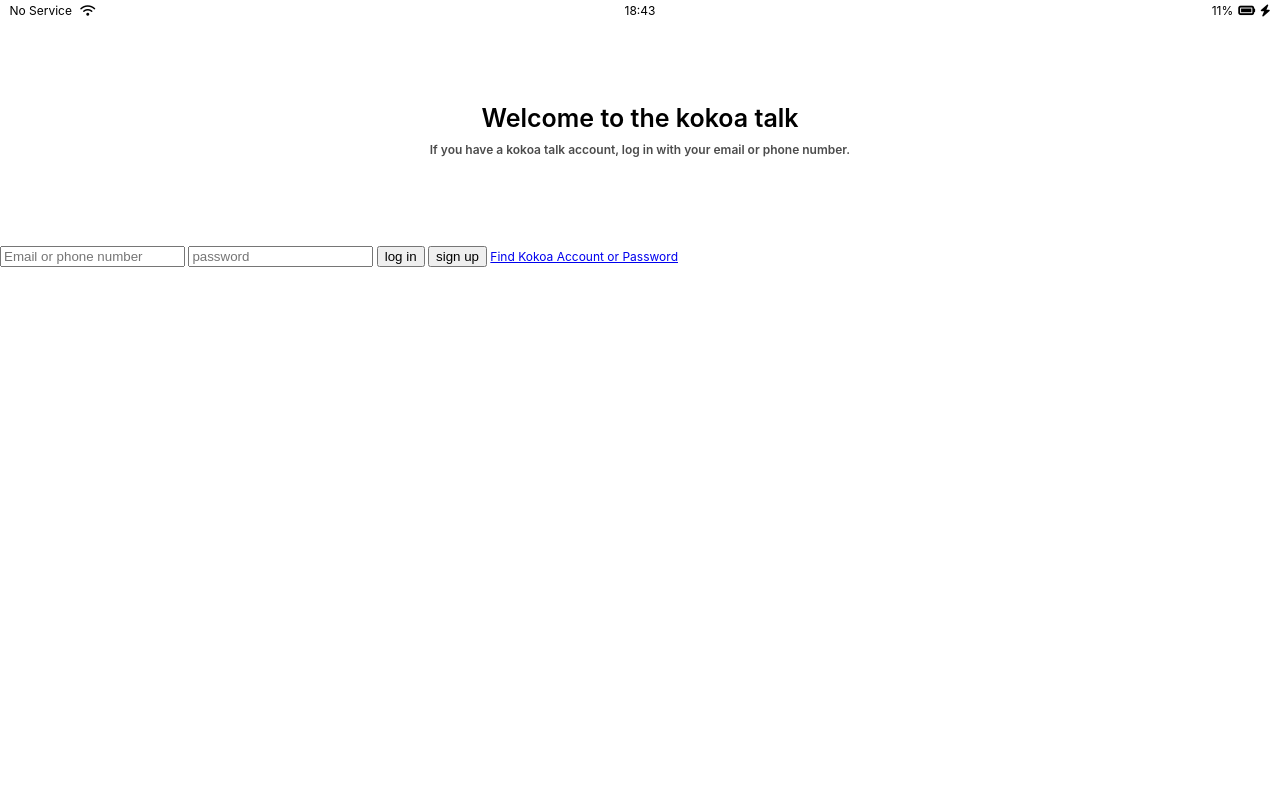
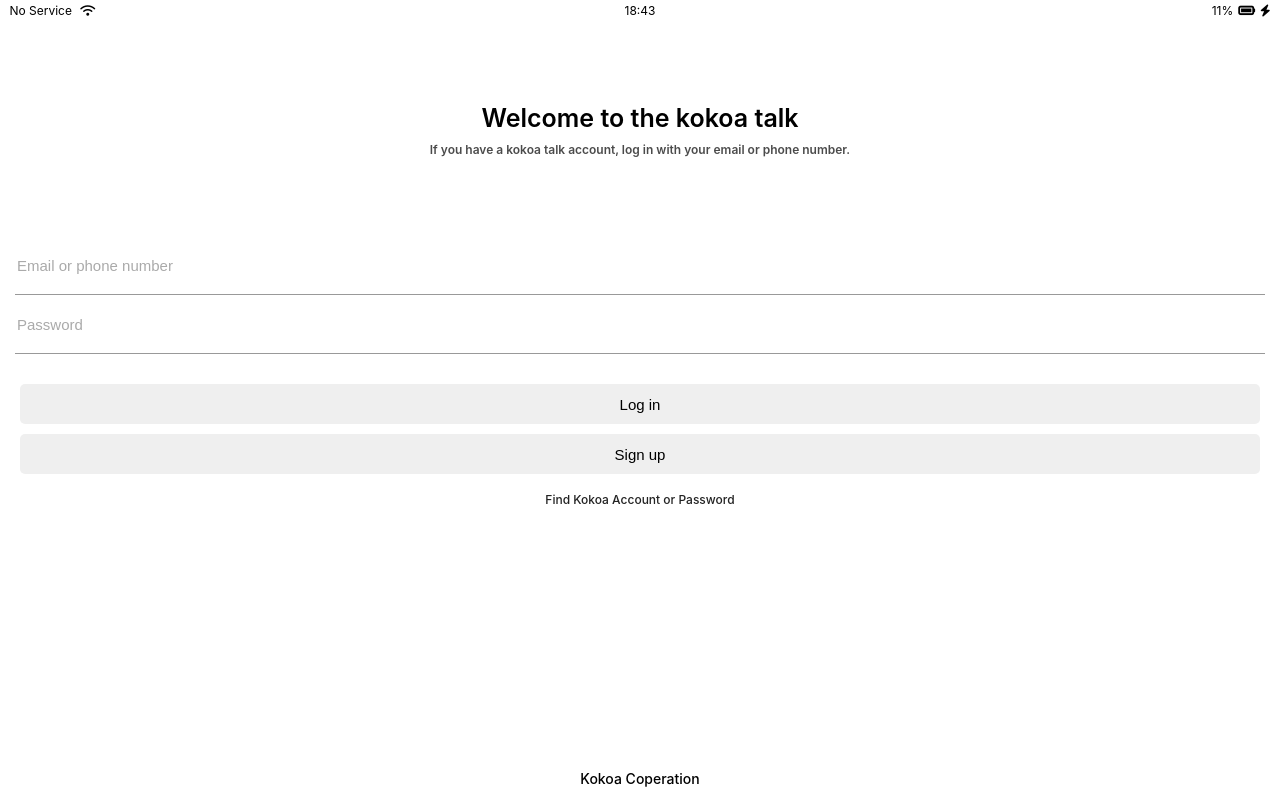
Before and after one commit to Leviadna/k-talk, a plain HTML site: page index.html in a window 1280 px wide. Drawn offline with Linux system fonts and the light colour scheme.

Commit message:
update sign up screen css

```diff
--- a/css/styles.css
+++ b/css/styles.css
@@ -5,3 +5,13 @@
 .welcome-header{display:flex;margin:90px 0;font-weight:600;text-align:center;align-items:center;flex-direction:column}
 .welcome-header__tit{margin-bottom:20px;font-size:25px}
 .welcome-header__txt{width:60%;opacity:.7}
+
+.login-form{display:flex;padding:10px 15px;flex-direction:column}
+.login-form__info{margin-bottom:20px;padding-bottom:20px;border:none;border-bottom:1px solid #999;font-size:15px}
+.login-form__info::placeholder{color:#aaa}
+.login-form__btn{height:40px;margin:10px 5px 0 5px;border:none;font-size:15px;border-radius:5px}
+.login-form__btn[value="Sign up"]{margin-bottom:20px}
+.login-form__link{display:block;margin:auto;font-weight:500;text-decoration:none;color:#222}
+
+.welcome-footer{position:absolute;left:50%;padding:15px 10px;bottom:0;transform:translateX(-50%)}
+.welcome-footer__txt{font-weight:500;font-size:14px}
--- a/index.html
+++ b/index.html
@@ -30,11 +30,14 @@
     </p>
   </header>
   <form class="login-form">
-    <input type="text" placeholder="Email or phone number">
-    <input type="password" placeholder="password">
-    <input type="submit" value="log in">
-    <input type="submit" value="sign up">
-    <a href="#none">Find Kokoa Account or Password</a>
+    <input type="text" class="login-form__info" placeholder="Email or phone number">
+    <input type="password" class="login-form__info" placeholder="Password">
+    <input type="submit" class="login-form__btn" value="Log in">
+    <input type="submit" class="login-form__btn" value="Sign up">
+    <a href="#none" class="login-form__link">Find Kokoa Account or Password</a>
   </form>
+  <footer class="welcome-footer">
+    <p class="welcome-footer__txt">Kokoa Coperation</p>
+  </footer>
 </body>
 </html>
```
